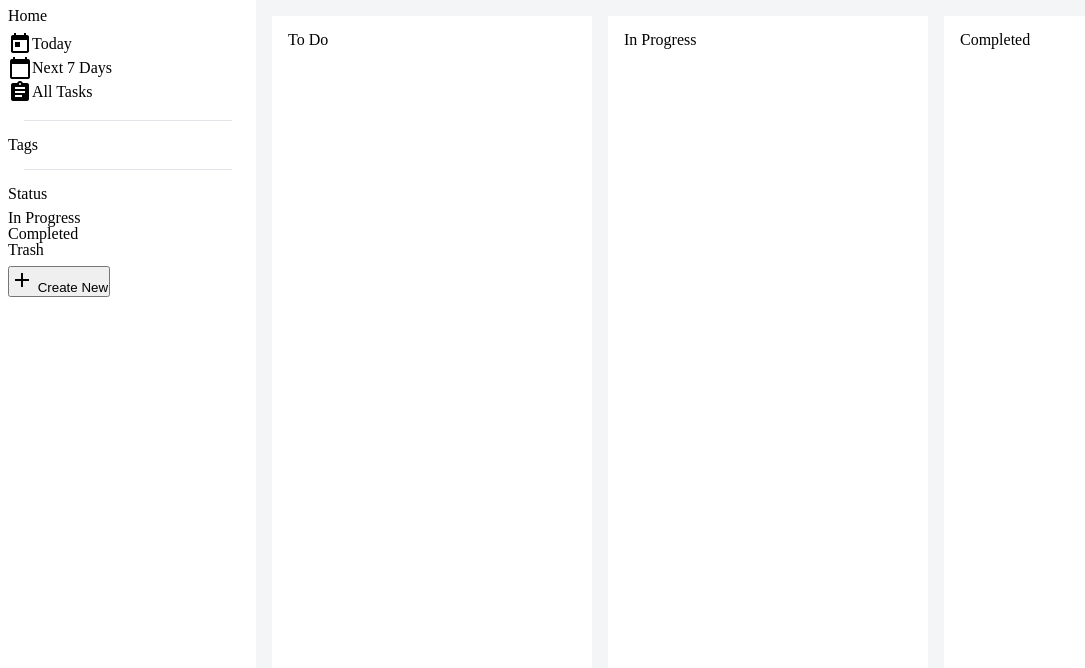
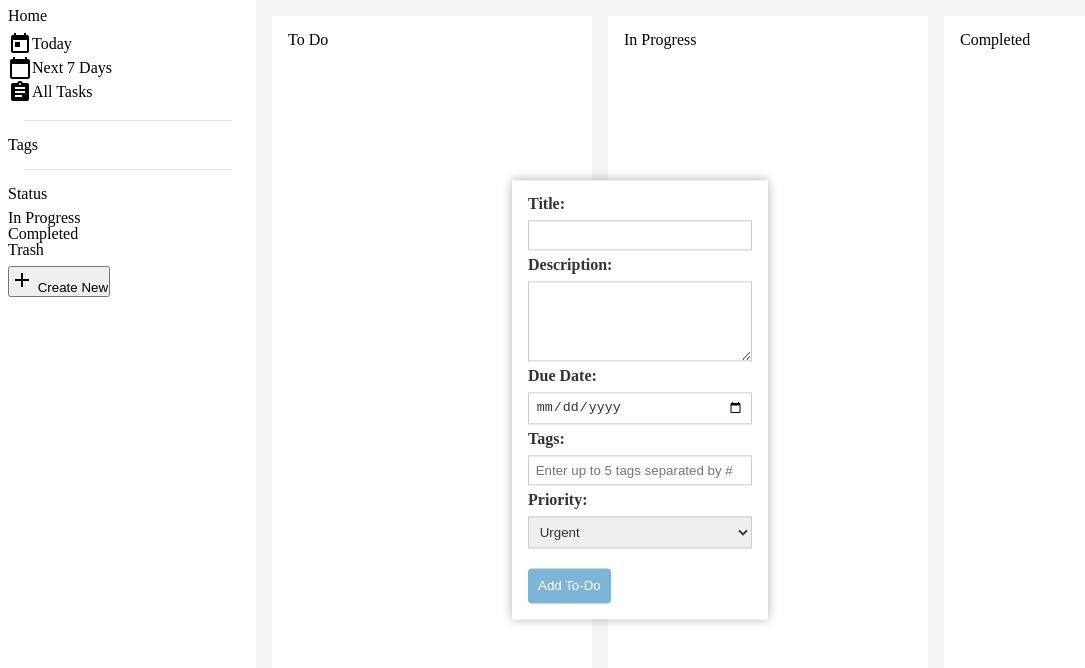
Before and after one commit to HyunCafe/odin-todoapp, a website built with webpack: page src/index.html in a window 1280 px wide. Shown: the whole page, without its empty margins (0-1085 px from the left). Built offline with nearby package versions, Linux system fonts and the light colour scheme.

Commit message:
Add: Added input form, and styled

```diff
--- a/src/index.html
+++ b/src/index.html
@@ -53,7 +53,6 @@
                 Create New
             </button>
         </aside>
-
         <main class="main">
             <section class="main__column main__column--todo">
               <h3 class="main__column-title">To Do</h3>
@@ -69,7 +68,33 @@
               <h3 class="main__column-title">Completed</h3>
               <!-- Add tasks dynamically through DOM module -->
             </section>
+          <!-- ToDo New Resource Inputs -->
+            <div class="resource-form-wrapper">
+              <form class="resource-form">
+                <label for="resource-input">Title:</label>
+                <input type="text" id="resource-input" name="title" required>
+
+                <label for="description-input">Description:</label>
+                <textarea id="description-input" name="description"></textarea>
+
+                <label for="date-input">Due Date:</label>
+                <input type="date" id="date-input" name="date">
+
+                <label for="tags-input">Tags:</label>
+                <input type="text" id="tags-input" name="tags" placeholder="Enter up to 5 tags separated by #">
+
+                <label for="priority-input">Priority:</label>
+                <select id="priority-input" name="priority">
+                  <option value="Urgent">Urgent</option>
+                  <option value="High">High</option>
+                  <option value="Low">Low</option>
+                </select>
+
+                <button type="submit">Add To-Do</button>
+              </form>
+            </div>
           </main>
+
     </div>
     <script src="main.js" defer crossorigin="anonymous"></script>
   </body>
--- a/src/styles.css
+++ b/src/styles.css
@@ -46,6 +46,67 @@ body {
   margin: 1em;
 }
 
+/* Add Resource Form Style */
+
+.resource-form-wrapper {
+  /* display: none; */
+  position: fixed;
+  top: 50%;
+  left: 50%;
+  transform: translate(-50%, -50%);
+  width: 20%;
+  padding: 1em;
+  background-color: #fff;
+  box-shadow: 0px 0px 10px rgba(0, 0, 0, 0.3);
+}
+
+.resource-form-wrapper label,
+.resource-form-wrapper input,
+.resource-form-wrapper select,
+.resource-form-wrapper textarea {
+  display: block;
+  width: 100%;
+  margin-bottom: 0.5em;
+  color: #333;
+}
+
+.resource-form-wrapper label {
+  font-weight: bold;
+}
+
+.resource-form-wrapper input,
+.resource-form-wrapper select,
+.resource-form-wrapper textarea {
+  padding: 0.5em;
+  border: 1px solid #ccc;
+}
+
+.resource-form-wrapper input:focus,
+.resource-form-wrapper select:focus,
+.resource-form-wrapper textarea:focus {
+  outline: none;
+  border-color: #7eb5d6;
+}
+
+.resource-form-wrapper button[type="submit"] {
+  display: block;
+  margin-top: 20px;
+  padding: 10px;
+  background-color: #7eb5d6;
+  color: #fff;
+  border: none;
+  border-radius: 4px;
+  cursor: pointer;
+}
+
+.resource-form-wrapper button[type="submit"]:hover {
+  background-color: #60a3c1;
+}
+
+.resource-form textarea[name="description"] {
+  height: 6em;
+}
+
 /* Main Section Styles */
 
 .main {
```
Lines whose indentation alone changed are shown as unchanged.
